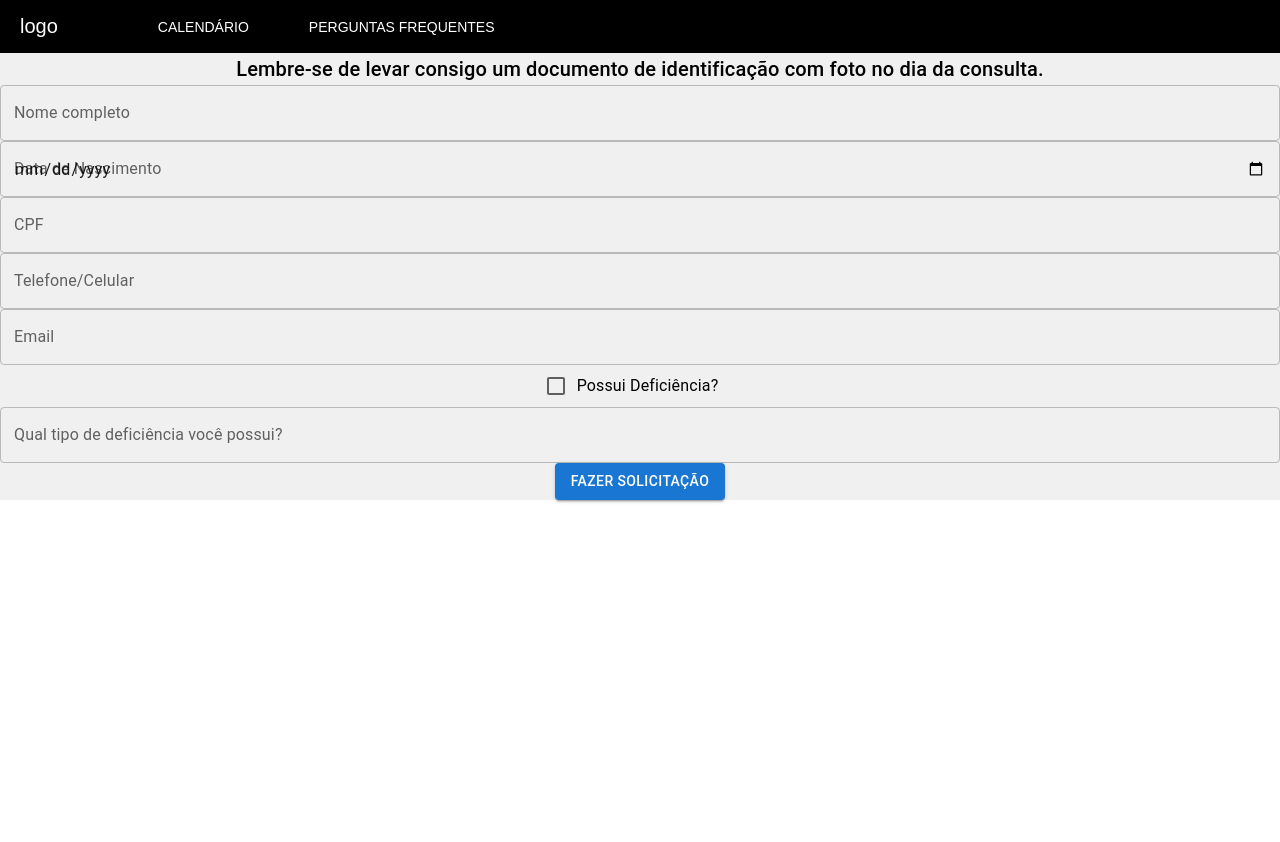
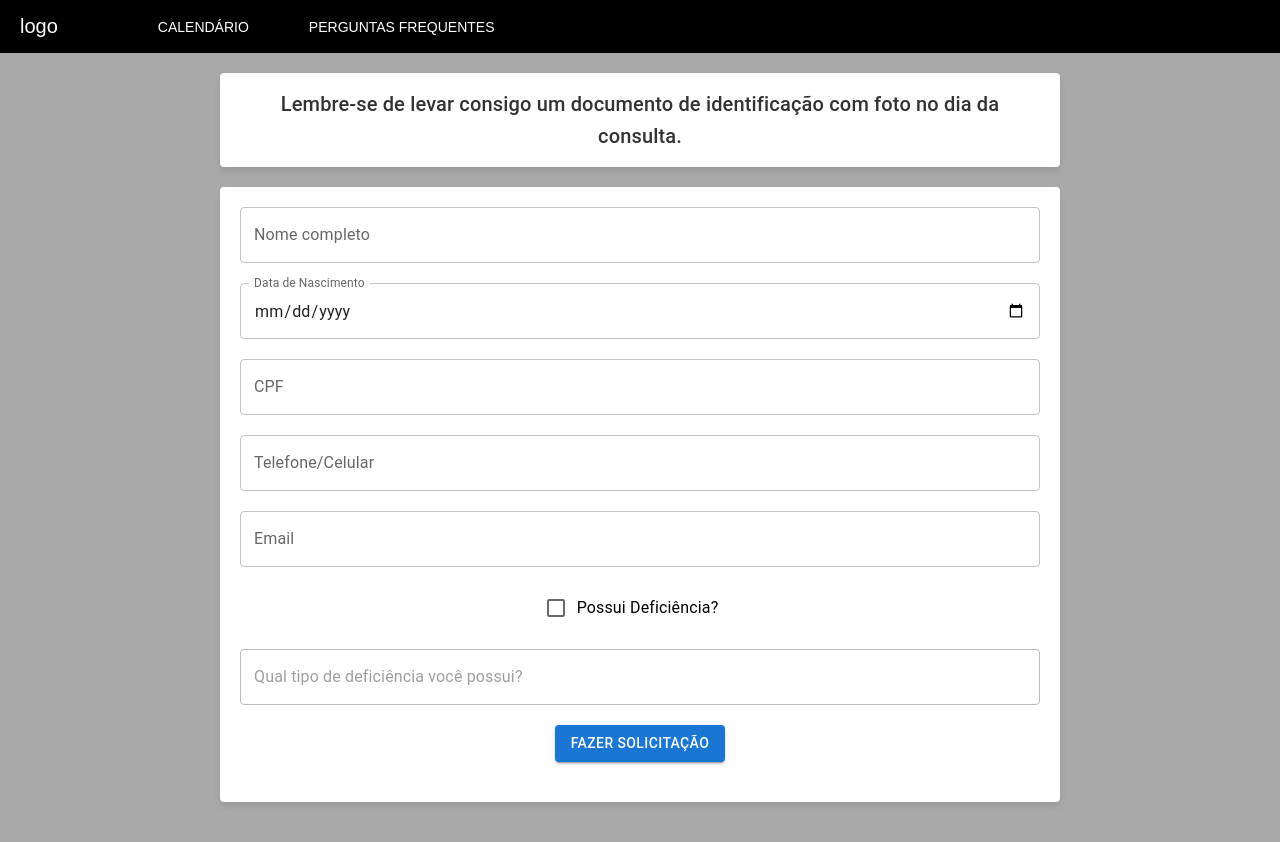
Before and after one commit to IsacGuedes/salutec-app, a React (Create React App) app: page /Paciente in a window 1280 px wide. Shown: the top 842 px of the page. Before the commit the page ends 800 px from the top, so only its background shows below. Built offline with nearby package versions, Linux system fonts and the light colour scheme; a web font is replaced by a local one.

Commit message:
Css pacientes

```diff
--- a/src/pages/pacientes/Paciente.tsx
+++ b/src/pages/pacientes/Paciente.tsx
@@ -16,8 +16,15 @@ const Paciente: FC = () => {
     const navigate = useNavigate();
 
     const salvarPaciente = async () => {
+        // Validação dos campos obrigatórios
         if (!nome || !cpf || !telefone || !email || !dataNascimento) {
-            alert("Por favor, preencha todos os campos.");
+            alert("Por favor, preencha todos os campos obrigatórios.");
+            return;
+        }
+
+        // Verifica se o campo "Qual tipo de deficiência você possui?" foi preenchido quando o checkbox está marcado
+        if (pcd && !pcdDescricao) {
+            alert("Por favor, preencha o campo 'Qual tipo de deficiência você possui?'.");
             return;
         }
 
@@ -48,11 +55,13 @@ const Paciente: FC = () => {
 
     return (
         <div className="paciente">
+            <div className="lembrete">
                 <Typography variant="h6">
                     Lembre-se de levar consigo um documento de identificação com foto no dia da consulta.
                 </Typography>
-
-            <div className="div-login-linha">
+            </div>
+            <div className="div-formulario">
+                <div className="div-linha">
                     <TextField
                         fullWidth
                         label="Nome completo"
@@ -61,16 +70,20 @@ const Paciente: FC = () => {
                         onChange={(event) => setNome(event.target.value)}
                     />
                 </div>
-            <div className="div-login-linha">
+                <div className="div-linha">
                     <TextField
                         fullWidth
                         label="Data de Nascimento"
+                        InputLabelProps={{
+                            shrink: true, // Isso mantém o label acima do campo.
+                        }}
                         type="date"
                         value={dataNascimento}
+                        placeholder="dd/mm/aaaa"
                         onChange={(event) => setDataNascimento(event.target.value)}
                     />
                 </div>
-            <div className="div-login-linha">
+                <div className="div-linha">
                     <TextField
                         fullWidth
                         label="CPF"
@@ -78,7 +91,7 @@ const Paciente: FC = () => {
                         onChange={(event) => setCPF(aplicarMascaraDocumento(event.target.value))}
                     />
                 </div>
-            <div className="div-login-linha">
+                <div className="div-linha">
                     <TextField
                         fullWidth
                         label="Telefone/Celular"
@@ -86,7 +99,7 @@ const Paciente: FC = () => {
                         onChange={(event) => setTelefone(formatarTelefone(event.target.value))}
                     />
                 </div>
-            <div className="div-login-linha">
+                <div className="div-linha">
                     <TextField
                         fullWidth
                         label="Email"
@@ -95,7 +108,7 @@ const Paciente: FC = () => {
                         onChange={(event) => setEmail(event.target.value)}
                     />
                 </div>
-            <div className="div-login-linha">
+                <div className="div-linha">
                     <FormControlLabel
                         control={
                             <Checkbox
@@ -106,19 +119,22 @@ const Paciente: FC = () => {
                         label="Possui Deficiência?"
                     />
                 </div>
-            <div className="div-login-linha">
+                <div className="div-linha">
                     <TextField
                         fullWidth
                         label="Qual tipo de deficiência você possui?"
                         type="text"
                         value={pcdDescricao}
                         onChange={(event) => setPcdDescricao(event.target.value)}
+                        disabled={!pcd}  // Desabilita o campo se o checkbox estiver desmarcado
+                        required={pcd}   // Torna o campo obrigatório se o checkbox estiver marcado
                     />
                 </div>
-            <div className="div-login-linha">
+                <div className="div-linha full-width">
                     <Button variant="contained" onClick={salvarPaciente}>
                         Fazer solicitação
                     </Button>
+                </div>
             </div>
         </div>
     );
--- a/src/pages/pacientes/paciente.css
+++ b/src/pages/pacientes/paciente.css
@@ -1,3 +1,73 @@
-.paciente{
-    background-color: #f0f0f0;
+.paciente {
+    display: flex;
+    flex-direction: column;
+    background-color: darkgrey;
+    align-items: center;
+    padding: 20px;
+    min-height: 100vh;
+    box-sizing: border-box;
 }
+
+.lembrete {
+    width: 100%;
+    max-width: 600px;
+    background-color: #fff;
+    padding: 15px 20px;
+    margin-bottom: 20px;
+    border-radius: 4px;
+    box-shadow: 0px 4px 6px rgba(0, 0, 0, 0.1);
+    text-align: center;
+    color: #333;
+    font-size: 16px;
+}
+
+.div-formulario {
+    display: flex;
+    flex-wrap: wrap;
+    justify-content: space-between;
+    width: 100%;
+    max-width: 800px;
+    background-color: #fff;
+    padding: 20px;
+    border-radius: 4px;
+    box-shadow: 0px 4px 6px rgba(0, 0, 0, 0.1);
+}
+
+.div-linha {
+    width: 100%;
+    margin-bottom: 15px;
+}
+
+.MuiButton-contained {
+    background-color: #0052cc;
+    background-color: #fff;
+    padding: 10px;
+    font-size: 16px;
+    border-radius: 4px;
+    text-transform: none;
+}
+
+.MuiButton-contained:hover {
+    background-color: #003d99;
+}
+
+@media (min-width: 768px) {
+    .paciente {
+        flex-direction: column;
+        align-items: center;
+    }
+
+    .lembrete {
+        width: 100%;
+        max-width: 800px;
+    }
+
+    .formulario {
+        flex-direction: row;
+        align-items: flex-start;
+    }
+
+    .div-linha {
+        margin-bottom: 20px;
+    }
+}
```
Lines whose indentation alone changed are shown as unchanged.
